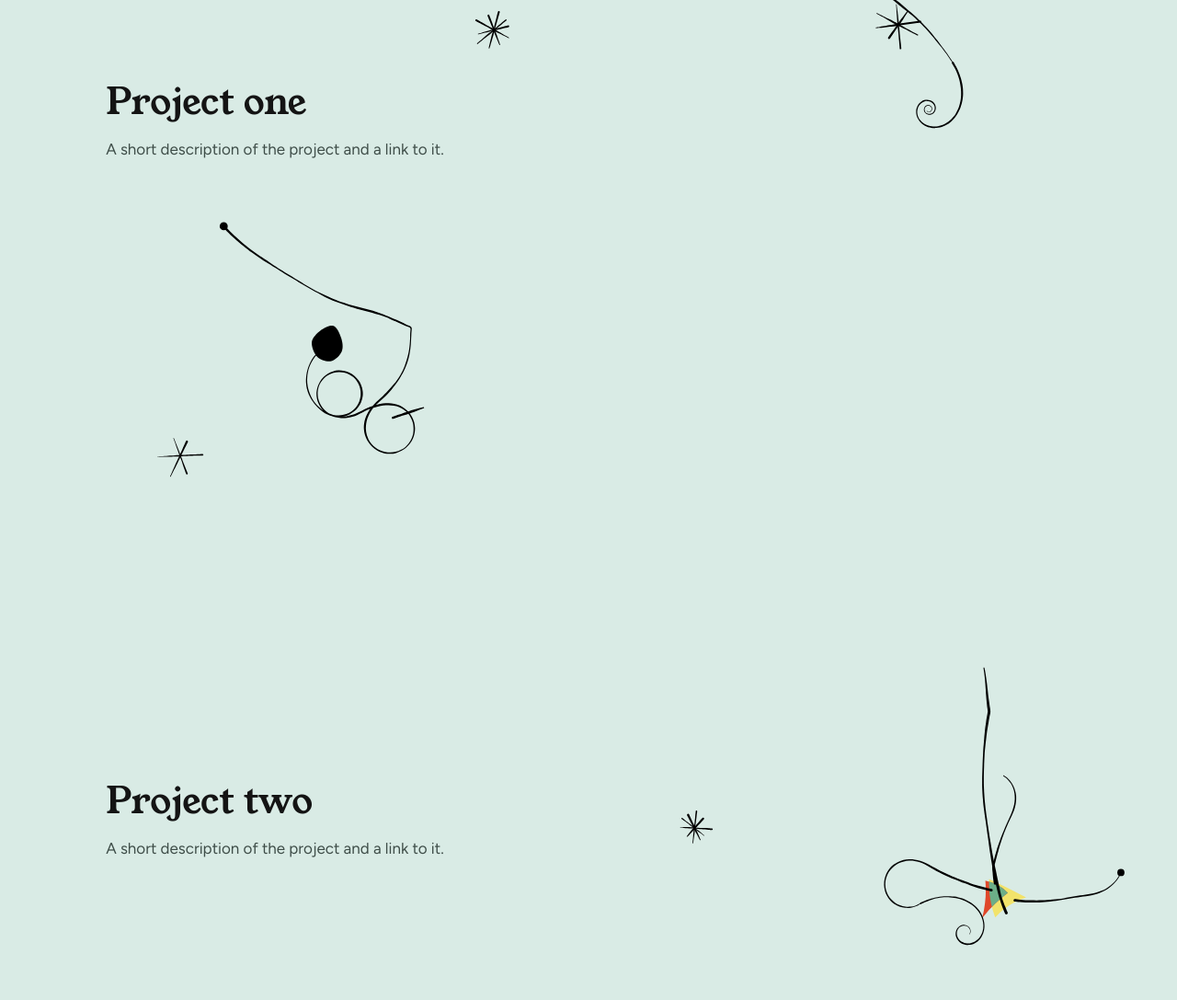
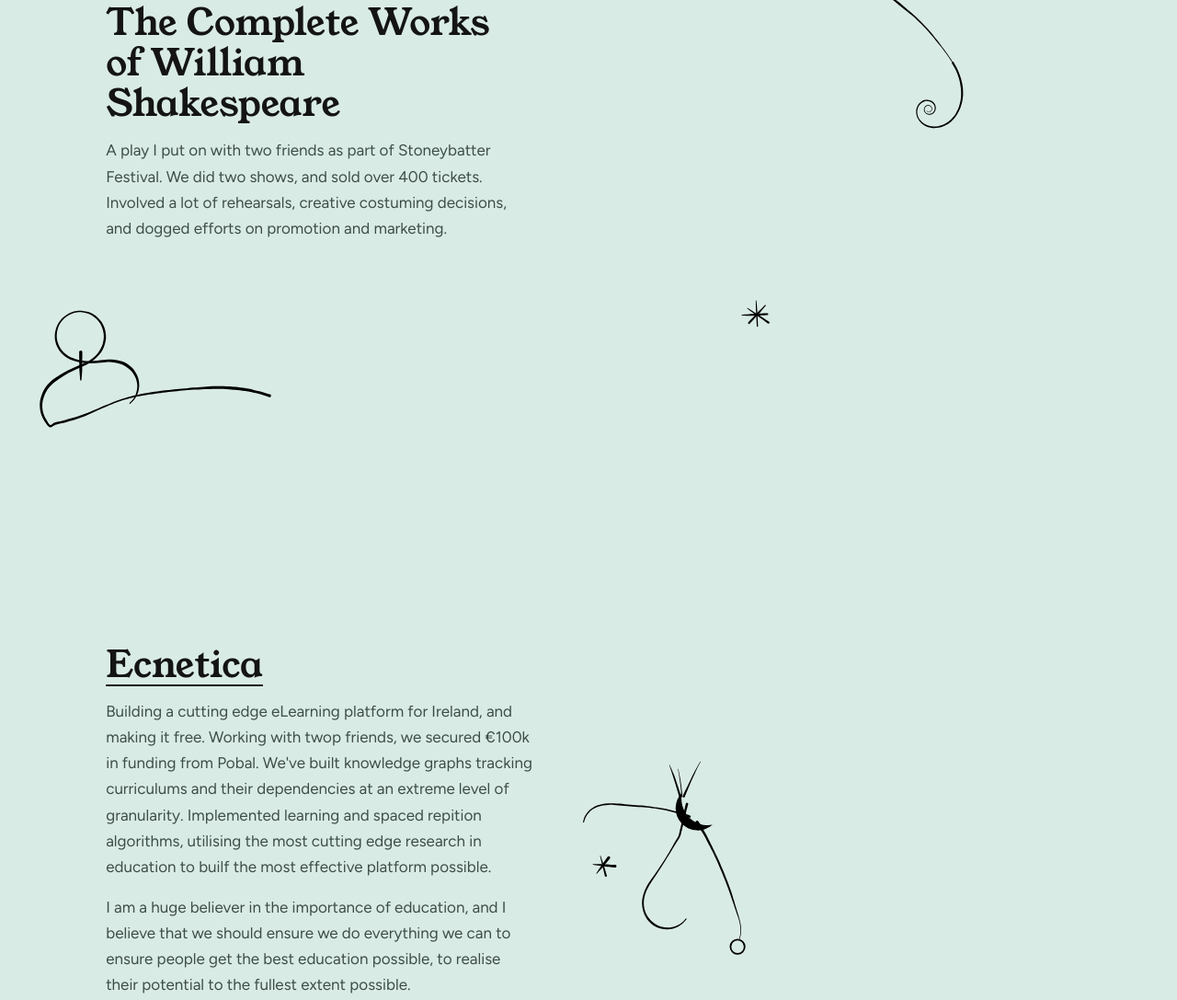
Before and after one commit to pcurran100/reckless_abandon, a plain HTML site: page projects.html in a window 1280 px wide. Shown: the part 1051-2138 px from the top of the page at 92% size. Drawn offline with Linux system fonts and the light colour scheme.

Commit message:
Revise project details in projects.html
Updated project descriptions and titles in projects.html.

```diff
--- a/projects.html
+++ b/projects.html
@@ -22,16 +22,16 @@
 
 <main>
   <section>
-    <h1>Projects</h1>
-    <p class="lede">Things I have made.</p>
+    <p class="lede">Things I've made or done.</p>
   </section>
   <section>
-    <h2>Project one</h2>
-    <p>A short description of the project and a link to it.</p>
+    <h2>The Complete Works of William Shakespeare</h2>
+    <p>A play I put on with two friends as part of Stoneybatter Festival. We did two shows, and sold over 400 tickets. Involved a lot of rehearsals, creative costuming decisions, and dogged efforts on promotion and marketing.</p>
   </section>
   <section>
-    <h2>Project two</h2>
-    <p>A short description of the project and a link to it.</p>
+    <h2><a href="https://ecnetica.com/">Ecnetica</a></h2>
+    <p>Building a cutting edge eLearning platform for Ireland, and making it free. Working with twop friends, we secured €100k in funding from Pobal. We've built knowledge graphs tracking curriculums and their dependencies at an extreme level of granularity. Implemented learning and spaced repition algorithms, utilising the most cutting edge research in education to builf the most effective platform possible.</p>
+    <p>I am a huge believer in the importance of education, and I believe that we should ensure we do everything we can to ensure people get the best education possible, to realise their potential to the fullest extent possible.</p>
   </section>
 </main>
 
```
